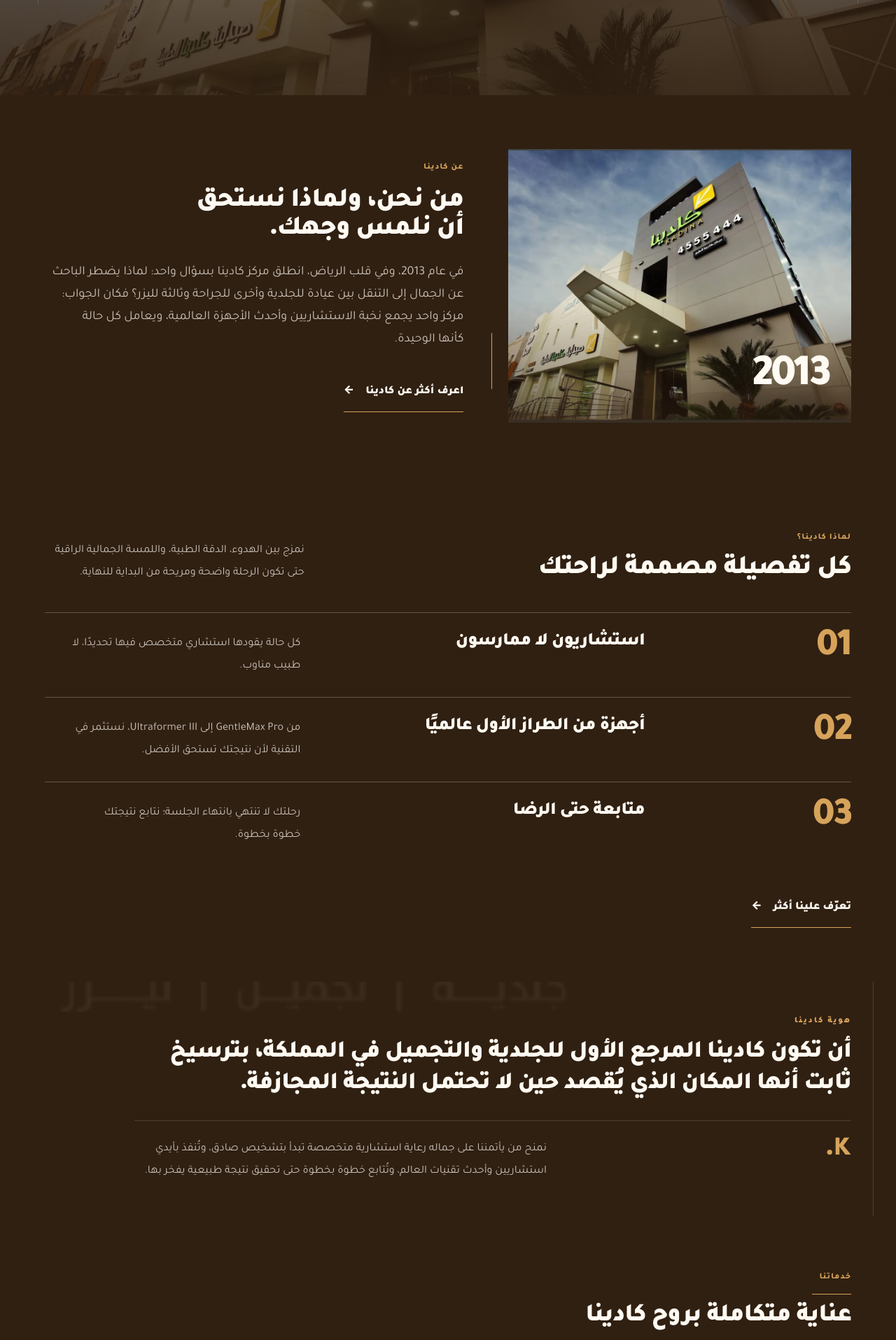
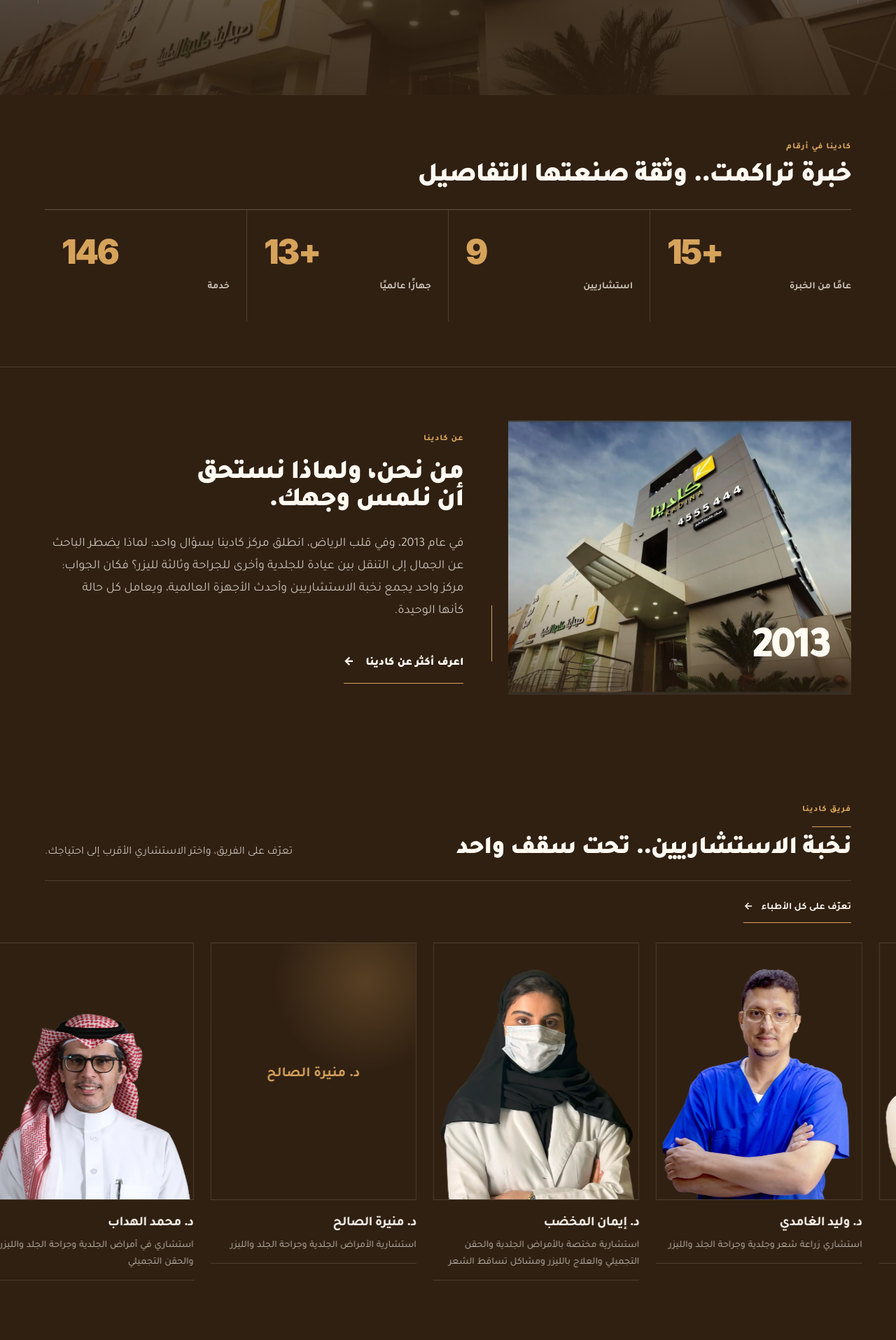
Before and after one commit to mohmmed5205/kadina1, a React (Vite) app in the folder kadina/: page /ar/ in a window 1280 px wide. Shown: the part 520-2435 px from the top of the page at 70% size. Built offline with nearby package versions, Linux system fonts and the light colour scheme.

Commit message:
Match homepage section flow to Symphony reference

```diff
--- a/kadina/src/pages/HomePage.jsx
+++ b/kadina/src/pages/HomePage.jsx
@@ -1,21 +1,15 @@
 import { lazy, Suspense } from "react";
 import { useOutletContext } from "react-router-dom";
 import Hero from "../componetts/Hero";
+import HomeNumbersSection from "../components/home/HomeNumbersSection";
 import HomeTrustSection from "../components/home/HomeTrustSection";
+import HomeDoctorsSection from "../components/home/HomeDoctorsSection";
 import HomeAboutSection from "../components/home/HomeAboutSection";
-import HomeBrandStatement from "../components/home/HomeBrandStatement";
+import HomeBookingSection from "../components/home/HomeBookingSection";
 import Seo from "../components/seo/Seo";
 import { createWebPageSchema } from "../components/seo/seoUtils";
 
-const HomeServicesSection = lazy(
-  () => import("../components/home/HomeServicesSection"),
-);
-const HomeDoctorsSection = lazy(
-  () => import("../components/home/HomeDoctorsSection"),
-);
-const HomeTechnologySection = lazy(
-  () => import("../components/home/HomeTechnologySection"),
-);
+const BeforeAfter = lazy(() => import("../componetts/BeforAfter"));
 
 const sectionFallback = (
   <div className="min-h-72 bg-[var(--color-surface)]" aria-hidden="true" />
@@ -45,26 +39,16 @@
         }
       />
 
-      {/* Symphony home structure:
-          Hero → About → Why → Brand statement → Services → Doctors → Technology → Footer */}
+      {/* Symphony-inspired home flow using Kadina content only:
+          visual hero → numbers → about/building → doctors → why → help/booking → before/after → footer */}
       <Hero t={t} lang={lang} />
-
+      <HomeNumbersSection />
       <HomeTrustSection />
-
+      <HomeDoctorsSection />
       <HomeAboutSection />
-
-      <HomeBrandStatement />
-
+      <HomeBookingSection />
       <Suspense fallback={sectionFallback}>
-        <HomeServicesSection />
-      </Suspense>
-
-      <Suspense fallback={sectionFallback}>
-        <HomeDoctorsSection />
-      </Suspense>
-
-      <Suspense fallback={sectionFallback}>
-        <HomeTechnologySection />
+        <BeforeAfter t={t} />
       </Suspense>
     </>
   );
```
